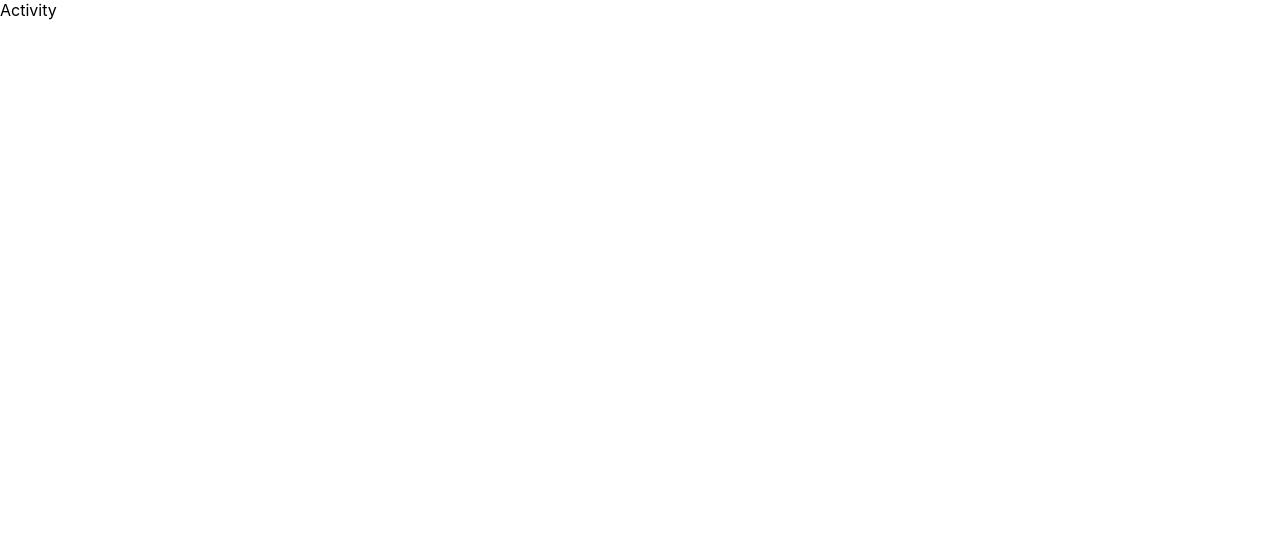
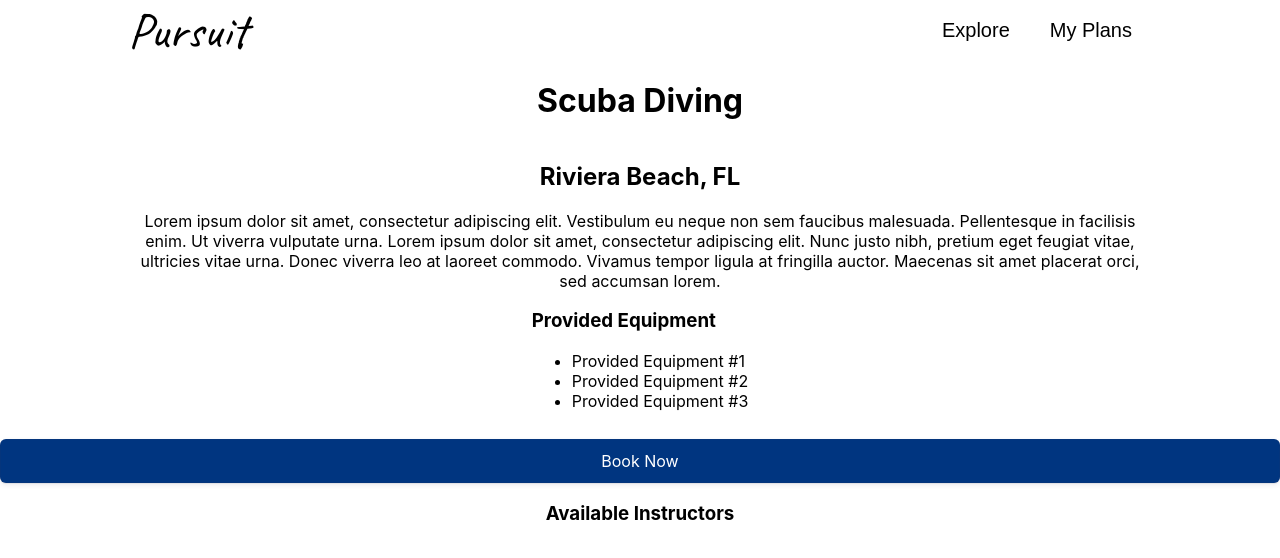
Before and after one commit to tameem22/CS422Project, a React (Create React App) app in the folder pursuitapp/: page /Activity in a window 1280 px wide. Shown: the top 558 px of the page. Built offline with nearby package versions, Linux system fonts and the light colour scheme.

Commit message:
Added titles/text/buttons to Activity

```diff
--- a/pursuitapp/src/components/Activities/Activities.css
+++ b/pursuitapp/src/components/Activities/Activities.css
@@ -29,3 +29,48 @@
     left: 20px;
     text-shadow: 2px 2px 4px #000000;
   }
+
+  .activityInfo{
+    display: flex;
+    flex-direction: column;
+    align-items: center;
+    text-align: center;
+    justify-content: center;
+    width:100%;
+    max-width: 1024px;
+  }
+
+  .container{
+    display: flex;
+    flex-direction: column;
+    align-items: center;
+  }
+  .bookButton{
+    height: 50px;
+    width: auto;
+    appearance: button;
+      background-color: #003580;
+      border-radius: 6px;
+      border-width: 0;
+      box-shadow: rgba(50, 50, 93, .1) 0 0 0 1px inset,rgba(50, 50, 93, .1) 0 2px 5px 0,rgba(0, 0, 0, .07) 0 1px 1px 0;
+      box-sizing: border-box;
+      color: #fff;
+      cursor: pointer;
+      font-family: -apple-system,system-ui,"Segoe UI",Roboto,"Helvetica Neue",Ubuntu,sans-serif;
+      font-size: 100%;
+      height: 44px;
+      line-height: 1.15;
+      margin: 12px 0 0;
+      outline: none;
+      overflow: hidden;
+      padding: 0 25px;
+      position: relative;
+      text-align: center;
+      text-transform: none;
+      transform: translateZ(0);
+      transition: all .2s,box-shadow .08s ease-in;
+      user-select: none;
+      -webkit-user-select: none;
+      touch-action: manipulation;
+      width: 100%;
+  }
--- a/pursuitapp/src/pages/activity/Activity.jsx
+++ b/pursuitapp/src/pages/activity/Activity.jsx
@@ -1,8 +1,42 @@
+import Navbar from "../../components/Navbar/Navbar"
+import { useNavigate } from "react-router-dom";
 import './Activity.css'
 
 const Activity = () => {
+  const navigate = useNavigate();
+
+  const handleCheckout = () => {
+    navigate("/Checkout", {});
+  };
+
+
   return (
-    <div>Activity</div>
+    <div>
+      <div>
+      <Navbar />
+      </div>
+      <div className = "container">
+        <div className="activityInfo">
+          <h1>Scuba Diving</h1>
+          <h2>Riviera Beach, FL</h2>
+          Lorem ipsum dolor sit amet, consectetur adipiscing elit. Vestibulum eu neque non sem faucibus malesuada. Pellentesque in facilisis enim. Ut viverra vulputate urna. Lorem ipsum dolor sit amet, consectetur adipiscing elit. Nunc justo nibh, pretium eget feugiat vitae, ultricies vitae urna. Donec viverra leo at laoreet commodo. Vivamus tempor ligula at fringilla auctor. Maecenas sit amet placerat orci, sed accumsan lorem.
+        </div>
+        <div className ="equipmentInfo">
+          <h3>Provided Equipment</h3>
+          <ul>
+            <li>Provided Equipment #1</li>
+            <li>Provided Equipment #2</li>
+            <li>Provided Equipment #3</li>
+          </ul>
+        </div>
+        <button class="bookButton" onClick={handleCheckout}>Book Now</button>
+        <div className="instrInfo">
+          <h3>Available Instructors</h3>
+        </div>
+      </div>
+    </div>
+
+
   )
 }
 
```
